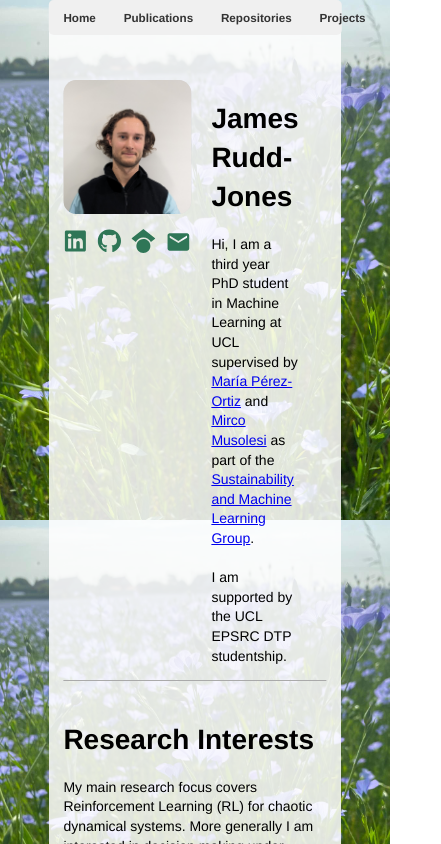
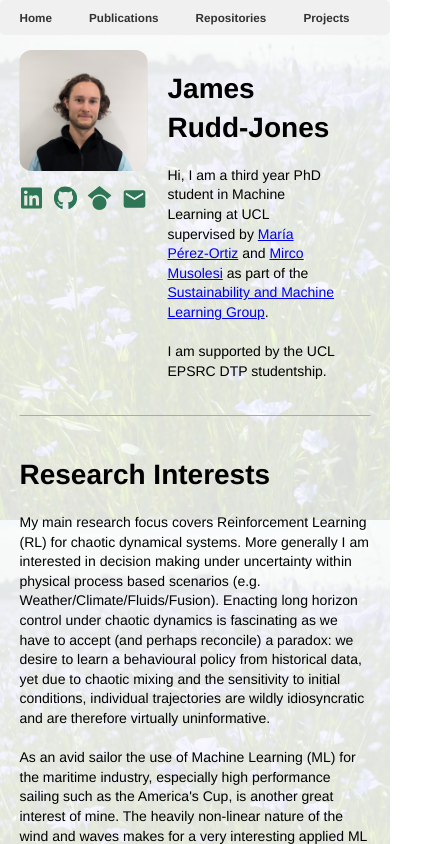
Before and after one commit to JamesRudd-Jones/JamesRudd-Jones.github.io, a React (Create React App) app: page / in a window 390 px wide. Shown: the top 844 px of the page, 441 px wide, since content can reach past the window. Built offline with nearby package versions, Linux system fonts and the light colour scheme.

Commit message:
again improving overlay for phones

```diff
--- a/src/App.js
+++ b/src/App.js
@@ -18,14 +18,27 @@ const importAll = (r) => r.keys().map(r);
 const backgroundImages = importAll(require.context('./assets/images/background_images', false, /\.(png|jpe?g|svg|JPG)$/));
 
 function App() {
+  const [isMobile, setIsMobile] = useState(window.innerWidth <= 768);
+
   const MaxWidthPage = "1800px"; // Set the maximum width for the page
-  const PercentDiffMiddle = "75%";
+  // const PercentDiffMiddle = "75%";
+  const PercentDiffMiddle = isMobile ? "100%" : "75%";
   const resultantMaxWidth = parseFloat(MaxWidthPage) * parseFloat(PercentDiffMiddle) / 100;
   const [currentBg, setCurrentBg] = useState(backgroundImages[0]);
 
   useEffect(() => {
     const randomIndex = Math.floor(Math.random() * backgroundImages.length);
     setCurrentBg(backgroundImages[randomIndex]);
+
+    const handleResize = () => {
+      setIsMobile(window.innerWidth <= 768);
+    };
+
+    window.addEventListener('resize', handleResize);
+
+    return () => {
+      window.removeEventListener('resize', handleResize);
+    };
   }, []);
 
   const styles = {
@@ -49,6 +62,8 @@ function App() {
       width: PercentDiffMiddle,
       maxWidth: resultantMaxWidth,
       zIndex: 2, // Ensure it's above other content
+
+      transition: 'all 0.4s ease-in-out',
     },
     container: {
       // fontFamily: 'Garamond, sans-serif',
@@ -69,11 +84,14 @@ function App() {
     },
     overlay: {
       position: 'relative',
-      marginTop: '30px',
+      // marginTop: '30px',
+      marginTop: isMobile ? '0px' : '30px',
       width: PercentDiffMiddle,
       backgroundColor: 'rgba(255, 255, 255, 0.85)',
       minHeight: "100vh",  // Ensures the translucent overlay covers entire page even if content is too short
       zIndex: 0,
+
+      transition: 'all 0.4s ease-in-out',
     },
     contentWrapper: {
       position: 'relative',
--- a/src/components/Home.js
+++ b/src/components/Home.js
@@ -22,6 +22,7 @@ const Home = () => {
     mainContent: {
       display: 'flex',
       borderBottom: '1px solid #aaa',
+      paddingBottom: "20px",
     },
     leftSection: {
       flex: 0.3,
@@ -32,7 +33,7 @@ const Home = () => {
     },
     rightSection: {
       flex: 0.6,
-      paddingLeft: '00px',
+      paddingLeft: '0px',
     },
     remainderSection: {
       flex: 0.4,
```
